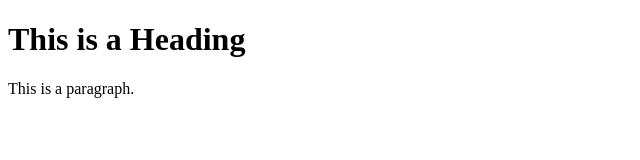
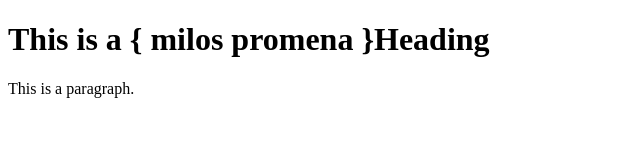
Before and after one commit to Mikic32/Test, a plain HTML site: page index.html in a window 1280 px wide. Shown: the whole page, without its empty margins (0-640 px from the left). Drawn offline with Linux system fonts and the light colour scheme.

Commit message:
milos init commit

```diff
--- a/index.html
+++ b/index.html
@@ -5,7 +5,7 @@
     <link rel="stylesheet" href="style.css">
 </head>
 <body>
-    <h1>This is a Heading</h1>
+    <h1>This is a  { milos promena }Heading</h1>
     <p>This is a paragraph.</p>
 
 </body>
```
